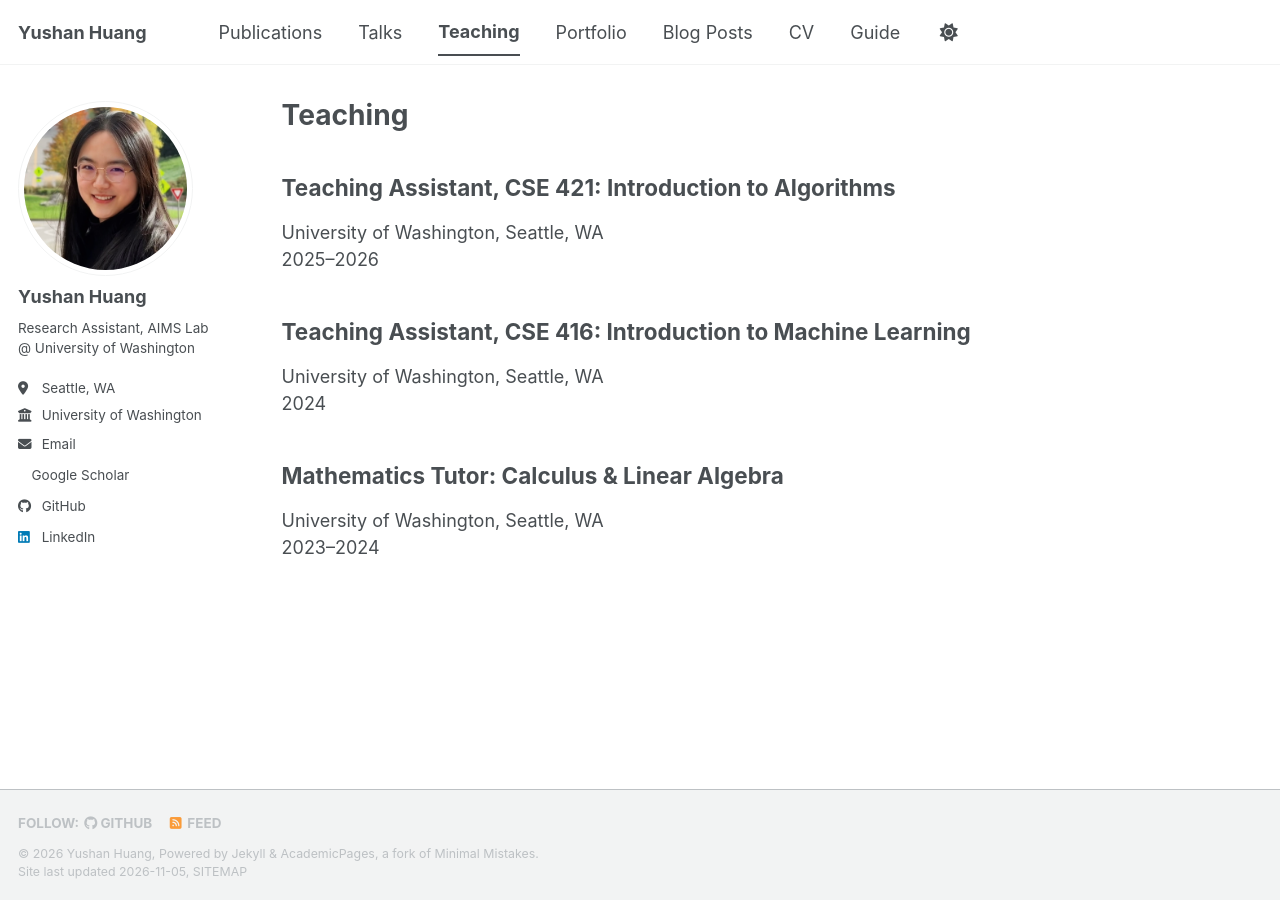
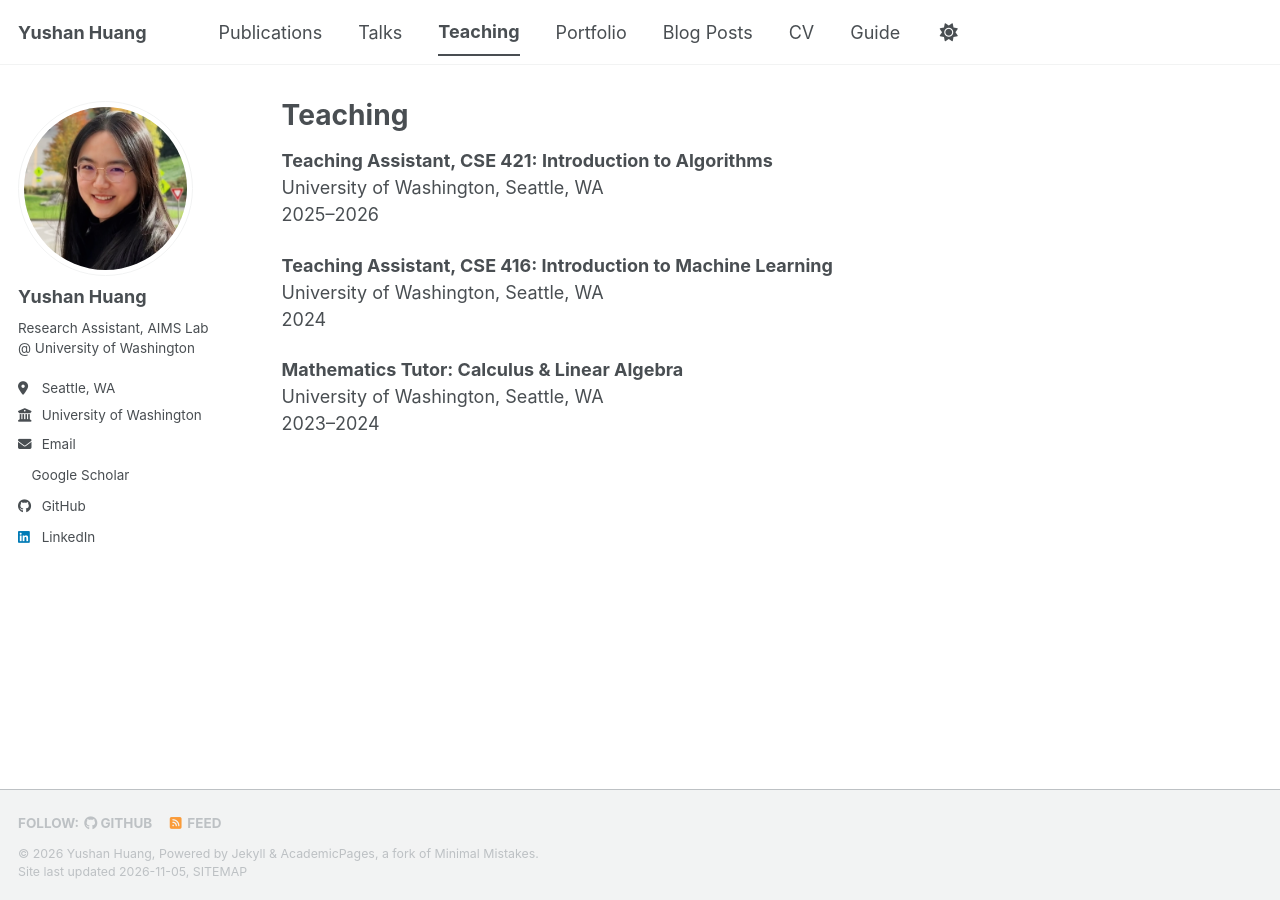
Before and after one commit to Yushan13H/personal-page, a Jekyll site: the page built from _pages/teaching.html, in a window 1280 px wide. Built offline with Jekyll 4.4.1, drawn with Linux system fonts in a browser that asks for light colours; a script bundle is joined from its source files by our own code; a style sheet for code colours, icons or effects is not loaded.

```diff
--- a/_pages/teaching.html
+++ b/_pages/teaching.html
@@ -5,11 +5,14 @@ permalink: /teaching/
 author_profile: true
 ---
 
-<h2>Teaching Assistant, CSE 421: Introduction to Algorithms</h2>
-<p>University of Washington, Seattle, WA<br>2025–2026</p>
+<p><strong>Teaching Assistant, CSE 421: Introduction to Algorithms</strong><br>
+University of Washington, Seattle, WA<br>
+2025–2026</p>
 
-<h2>Teaching Assistant, CSE 416: Introduction to Machine Learning</h2>
-<p>University of Washington, Seattle, WA<br>2024</p>
+<p><strong>Teaching Assistant, CSE 416: Introduction to Machine Learning</strong><br>
+University of Washington, Seattle, WA<br>
+2024</p>
 
-<h2>Mathematics Tutor: Calculus &amp; Linear Algebra</h2>
-<p>University of Washington, Seattle, WA<br>2023–2024</p>
+<p><strong>Mathematics Tutor: Calculus &amp; Linear Algebra</strong><br>
+University of Washington, Seattle, WA<br>
+2023–2024</p>
```
